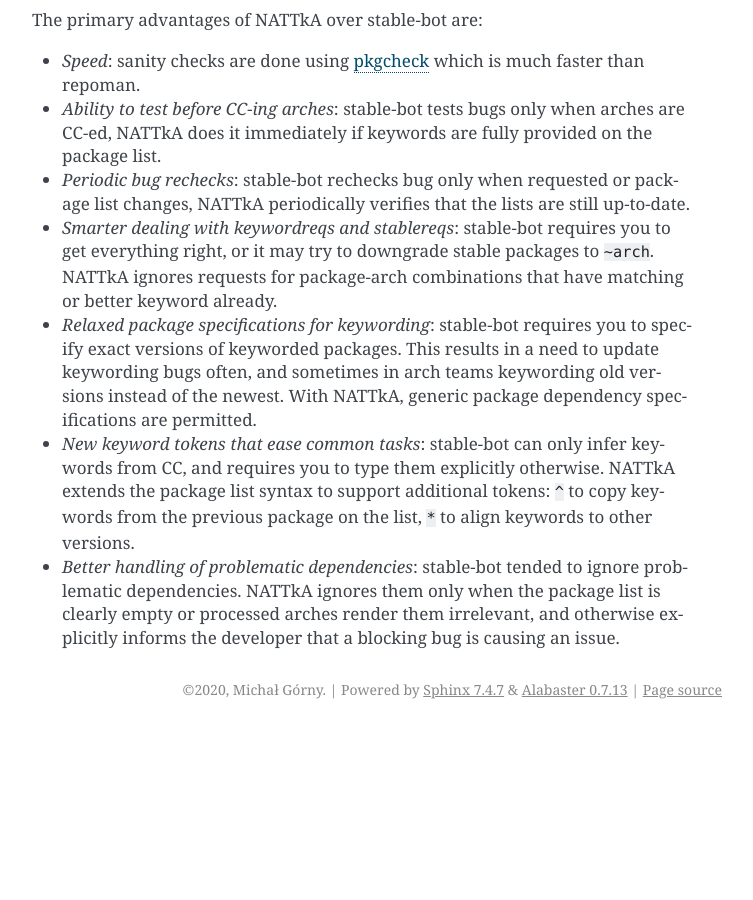
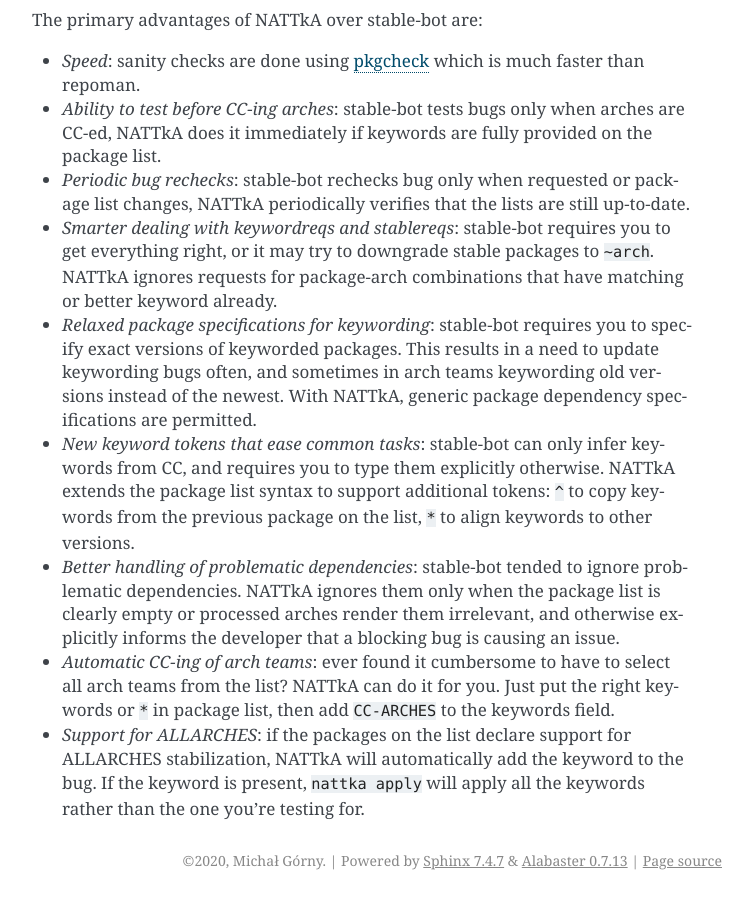
Before and after one commit to projg2/nattka, a Sphinx documentation site: the page built from doc/intro.rst, in a window 1280 px wide and 900 px high, scrolled down 1062 px. Shown: the whole window, without its empty margins (388-1141 px from the left). Built offline with Sphinx 7.4.7, drawn with Linux system fonts in a browser that asks for light colours; before the commit the page ends 1791 px from its top, so only the background shows below that.

Commit message:
doc: Update feature lists
Signed-off-by: Michał Górny <mgorny@gentoo.org>

```diff
--- a/README.rst
+++ b/README.rst
@@ -35,6 +35,10 @@
 
 - ``resolve`` command that takes care of unCC-ing arches from bugs,
   and closing them if appropriate.
+
+- Automatic CC-ing of the correct arch teams via ``CC-ARCHES`` keyword.
+
+- Support for ALLARCHES stabilizations.
 
 
 Filing keywording/stabilization bugs
--- a/doc/intro.rst
+++ b/doc/intro.rst
@@ -84,4 +84,14 @@
   irrelevant, and otherwise explicitly informs the developer that
   a blocking bug is causing an issue.
 
+- *Automatic CC-ing of arch teams*: ever found it cumbersome to have
+  to select all arch teams from the list?  NATTkA can do it for you.
+  Just put the right keywords or ``*`` in package list, then add
+  ``CC-ARCHES`` to the keywords field.
+
+- *Support for ALLARCHES*: if the packages on the list declare support
+  for ALLARCHES stabilization, NATTkA will automatically add the keyword
+  to the bug.  If the keyword is present, ``nattka apply`` will apply
+  all the keywords rather than the one you're testing for.
+
 .. _pkgcheck: https://github.com/pkgcore/pkgcheck/
```
